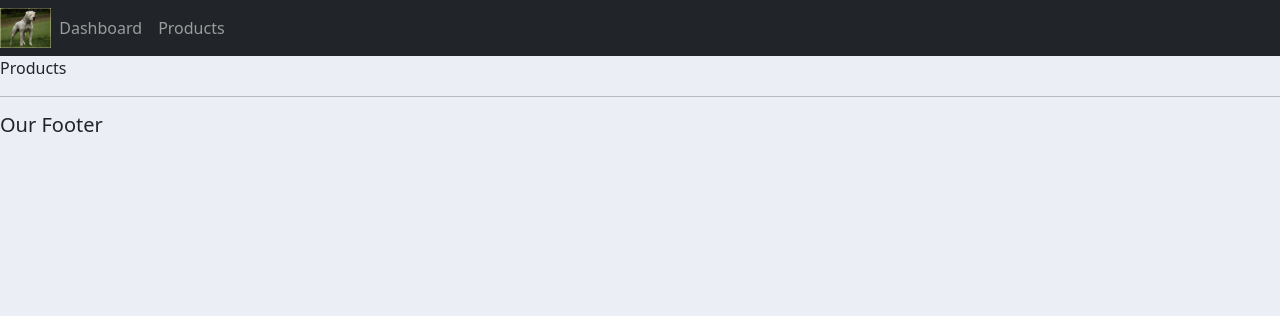
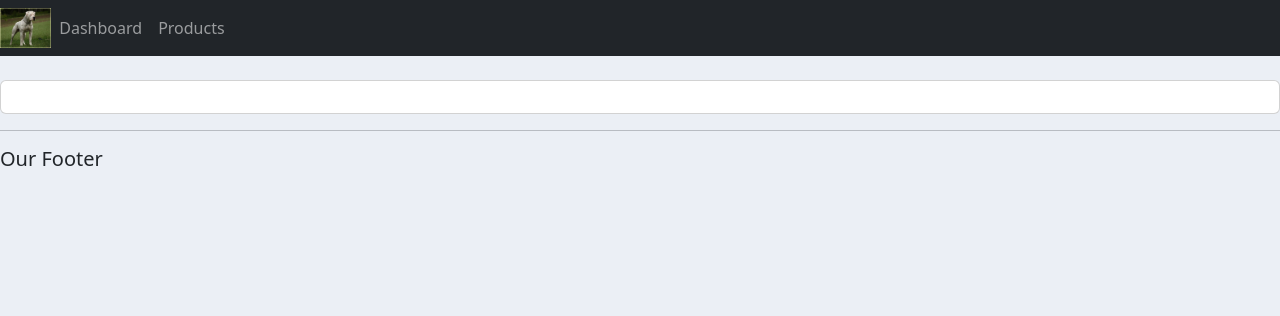
Before and after one commit to mrkamot1979/crm1, a Django app: template accounts/templates/accounts/products.html in a window 1280 px wide. Shown: the top 316 px of the page. Run offline with Django 4.2, Linux system fonts and the light colour scheme; the template is opened without the code that fills it, so the values that code supplies are empty; some libraries are stand-ins or nearby versions.

Commit message:
building the products page

```diff
--- a/accounts/templates/accounts/products.html
+++ b/accounts/templates/accounts/products.html
@@ -1,5 +1,12 @@
 {% extends 'accounts/main.html' %}
 
 {% block content %}
-    <p>Products<p>
+    <br>
+
+    <div class="row">
+        <div class="col-md">
+            <div class="card card-body">
+            </div>
+        </div>
+    </div>
 {% endblock %}
```
Also changed, not shown: accounts/models.py (line endings or trailing spaces).
